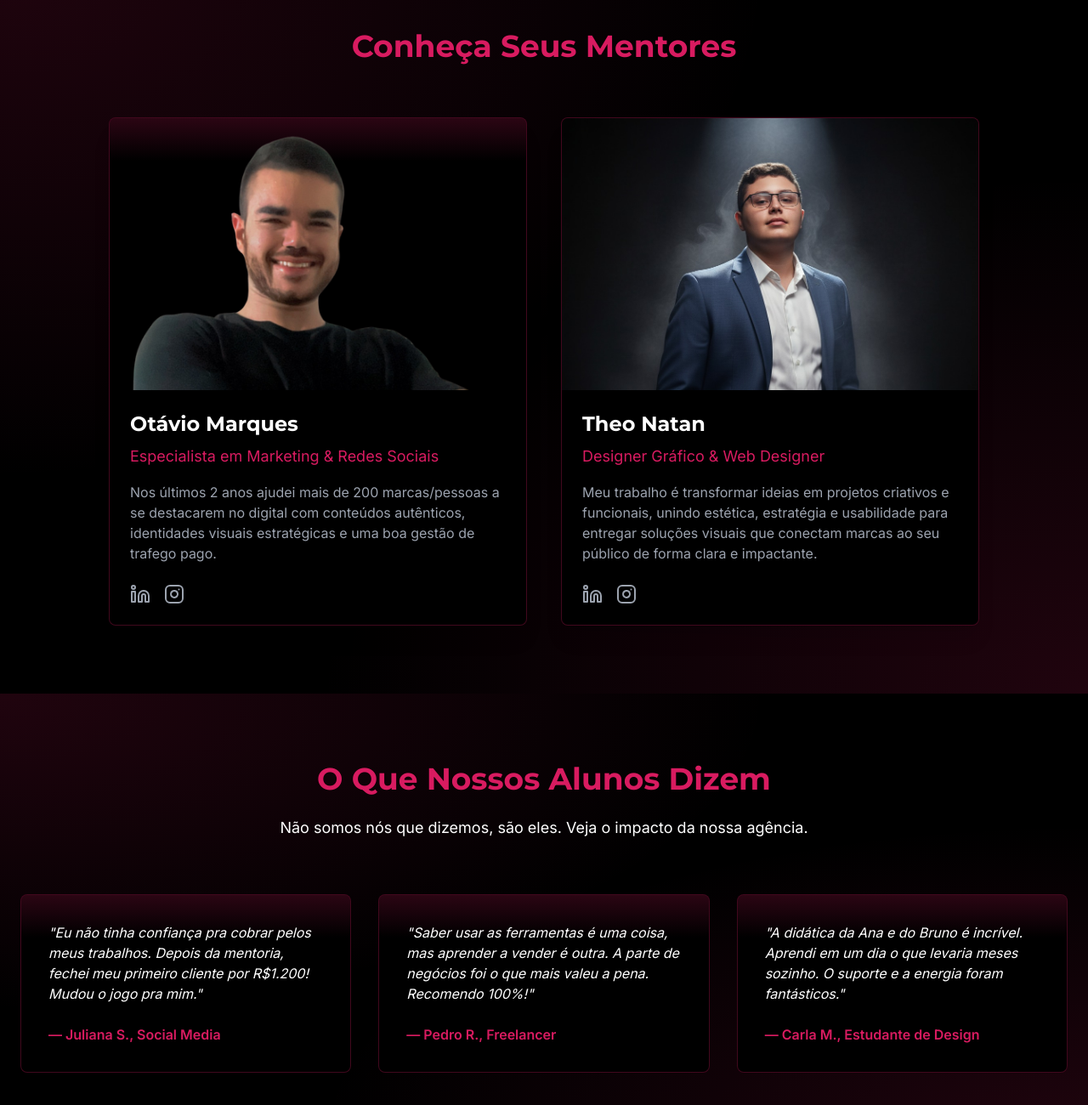
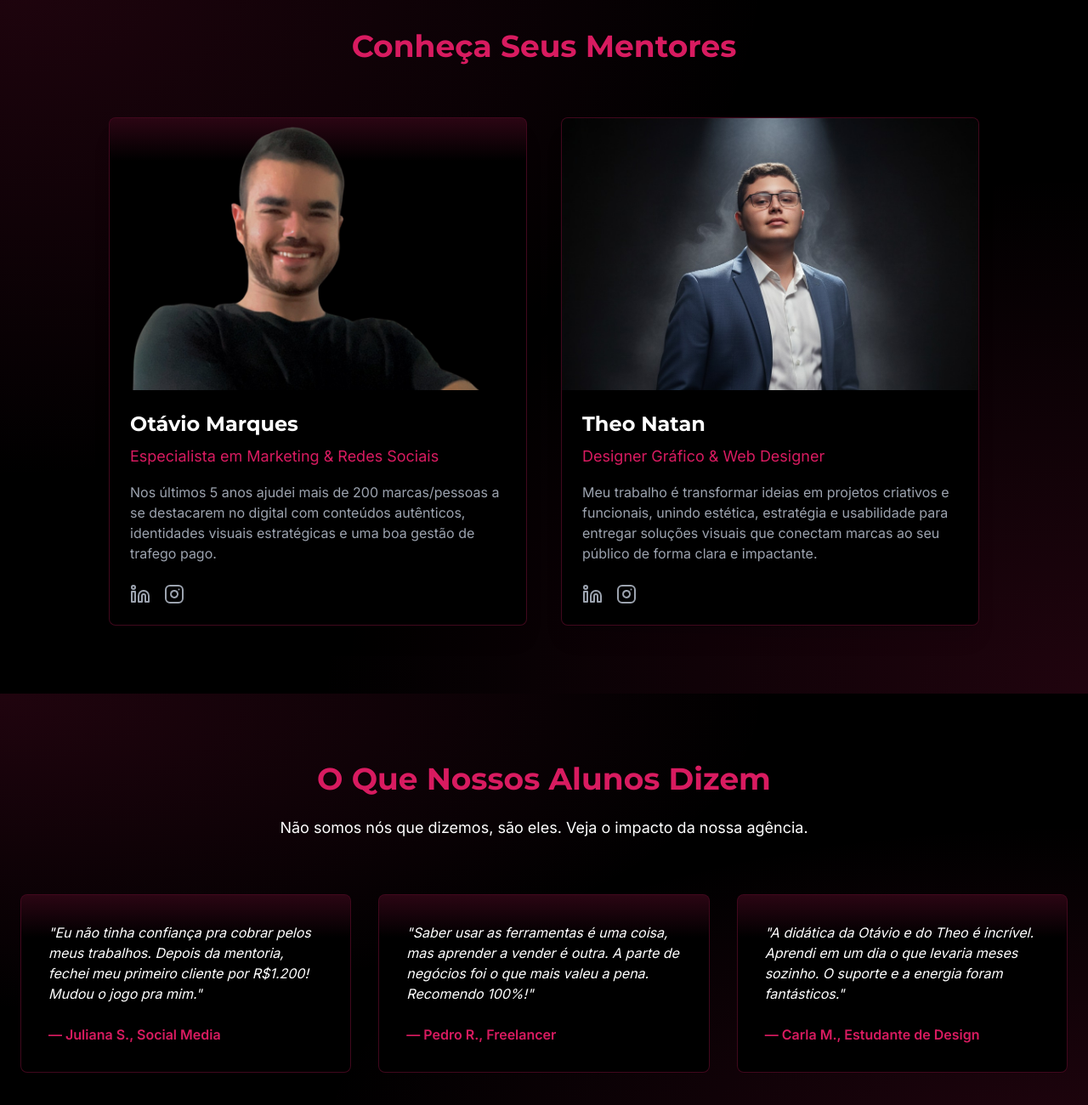
Before and after one commit to theonatangoes/PaginadeVendas, a plain HTML site: page index.html in a window 1280 px wide. Shown: the part 2000-3300 px from the top of the page at 85% size. Drawn offline with nearby package versions, Linux system fonts and the light colour scheme.

Commit message:
Mudanças textos

```diff
--- a/index.html
+++ b/index.html
@@ -242,11 +242,11 @@
       </div>
       <div class="max-w-5xl mx-auto grid md:grid-cols-2 gap-10">
         <div class="bg-black rounded-lg overflow-hidden shadow-xl card-pink-gradient">
-          <img src="imagens/otavio (1).png" alt="Foto de Otávio Marques" class="w-full h-80 object-cover object-[center_39%]">
+          <img src="imagens/otavio (1).png" alt="Foto de Otávio Marques" class="w-full h-80 object-cover object-[center_41%]">
           <div class="p-6">
             <h3 class="text-2xl font-bold text-white mb-2 font-serif">Otávio Marques</h3>
             <p class="text-brand-pink text-lg mb-4">Especialista em Marketing & Redes Sociais</p>
-            <p class="text-gray-400 mb-6">Nos últimos 2 anos ajudei mais de 200 marcas/pessoas a se destacarem no digital com conteúdos autênticos, identidades visuais estratégicas e uma boa gestão de trafego pago.</p>
+            <p class="text-gray-400 mb-6">Nos últimos 5 anos ajudei mais de 200 marcas/pessoas a se destacarem no digital com conteúdos autênticos, identidades visuais estratégicas e uma boa gestão de trafego pago.</p>
             <div class="flex space-x-4">
               <a href="#" class="text-gray-400 hover:text-brand-pink"><i data-feather="linkedin"></i></a>
               <a href="https://www.instagram.com/otavio_fz" class="text-gray-400 hover:text-brand-pink"><i data-feather="instagram"></i></a>
@@ -285,7 +285,7 @@
           <p class="text-brand-pink font-bold">— Pedro R., Freelancer</p>
         </div>
         <div class="p-8 rounded-lg card-pink-gradient">
-          <p class="text-white italic mb-6">"A didática da Ana e do Bruno é incrível. Aprendi em um dia o que levaria meses sozinho. O suporte e a energia foram fantásticos."</p>
+          <p class="text-white italic mb-6">"A didática da Otávio e do Theo é incrível. Aprendi em um dia o que levaria meses sozinho. O suporte e a energia foram fantásticos."</p>
           <p class="text-brand-pink font-bold">— Carla M., Estudante de Design</p>
         </div>
       </div>
```
